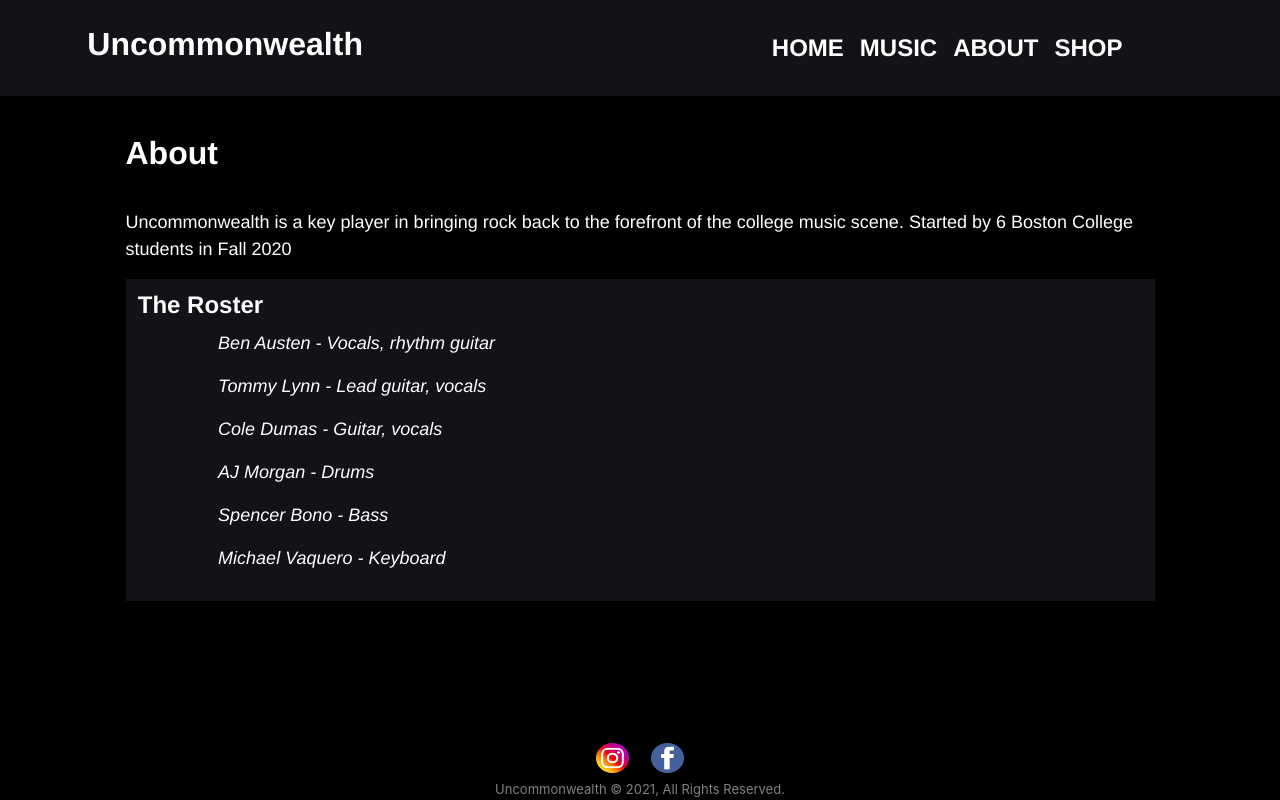
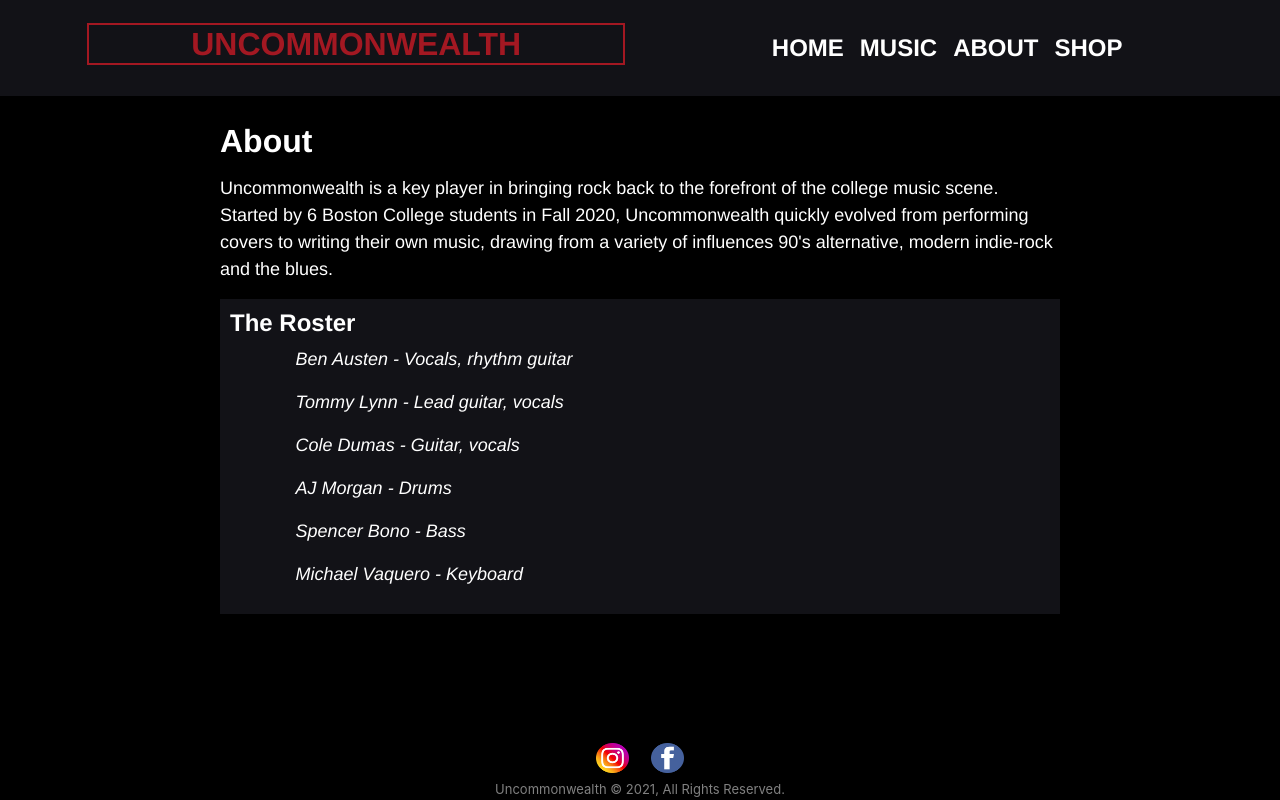
Before and after one commit to cadumas01/uncommonwealth-old, a React (Create React App) app: page /about in a window 1280 px wide. Built offline with nearby package versions, Linux system fonts and the light colour scheme; the HTML template or start-up script is replaced by a standard one.

Commit message:
initial deploy to github pages

```diff
--- a/package.json
+++ b/package.json
@@ -1,4 +1,5 @@
 {
+  "homepage": "http://cadumas01.github.io/uncommonwealth",
   "name": "uncommonwealth",
   "version": "0.1.0",
   "private": true,
@@ -15,6 +16,8 @@
     "web-vitals": "^1.1.2"
   },
   "scripts": {
+    "predeploy": "npm run build",
+    "deploy": "gh-pages -d build",
     "start": "react-scripts start",
     "build": "react-scripts build",
     "test": "react-scripts test",
@@ -37,5 +40,8 @@
       "last 1 firefox version",
       "last 1 safari version"
     ]
+  },
+  "devDependencies": {
+    "gh-pages": "^3.2.3"
   }
 }
--- a/src/components/About.js
+++ b/src/components/About.js
@@ -8,12 +8,13 @@ export default class About extends Component {
         return (
             <Jumbotron className="Jumbotron">
                 <h1> About </h1>
-                <p style={{marginTop: "3%"}}> Uncommonwealth is a key player in bringing rock back to the forefront of the college music scene.
-                    Started by 6 Boston College students in Fall 2020
+                <p style={{marginTop: "1.5%"}}> Uncommonwealth is a key player in bringing rock back to the forefront of the college music scene.
+                    Started by 6 Boston College students in Fall 2020, Uncommonwealth quickly evolved from performing covers to writing their own music,
+                    drawing from a variety of influences 90's alternative, modern indie-rock and the blues.
                 </p>
                 <p style={{padding: "1%", backgroundColor: "var(--rich-black-fogra-29)"}}>
-                    <h4 className={"Bold"}> The Roster </h4>
-                    <div>
+                    <h4 className="Bold"> The Roster </h4>
+                    <div style={{}}>
                         <p style={{fontStyle:"italic"}}>
                             Ben Austen - Vocals, rhythm guitar
                         </p>
--- a/src/components/NavigationBar.js
+++ b/src/components/NavigationBar.js
@@ -11,7 +11,7 @@ export default class NavigationBar extends Component{
             <Container fluid className="NavigationBarContainer">
                 <Row className="Row">
                     <Col className="Col col-md-6 my-auto ">
-                        <h1 className="Bold Text"> Uncommonwealth </h1>
+                        <h1 className="Bold Title"> UNCOMMONWEALTH </h1>
                     </Col>
                     <Col className="Col col-md-6 my-auto">
                         <Navbar className="NavBar ">
--- a/src/components/Styles.css
+++ b/src/components/Styles.css
@@ -19,6 +19,15 @@
     max-height: 20%;
     color: var(--white);
     font-family: "Helvetica", sans-serif
+}
+
+.Title{
+    max-height: 30%;
+    color: var(--ucw-red);
+    font-family: "Helvetica", sans-serif;
+    font-size: xx-large;
+    text-align: center;
+    border: var(--ucw-red) solid 2.5px;
 }
 
 .Bold{
@@ -100,12 +109,12 @@ p{
 }
 
 .Jumbotron{
-    width: 100%;
+    width: 80%;
     color: var(--white);
     font-family: "Helvetica", sans-serif ;
     background-color: var(--main-background-color);
     margin:0;
-    padding: 1%;
+    padding: 0%;
 }
 
 
```
Also changed, not shown: 1 other file (tests, documents, lock files or other folders).
